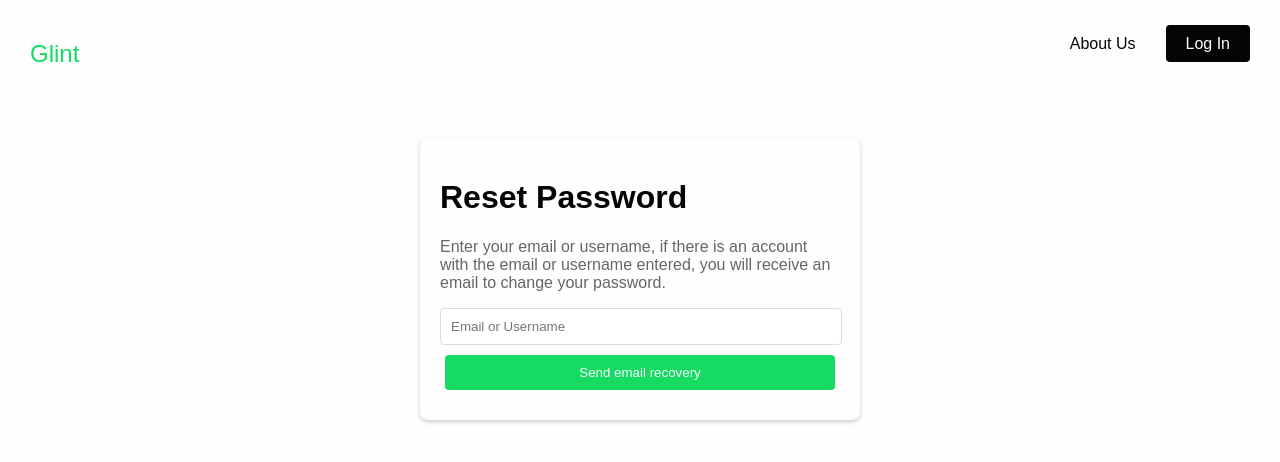
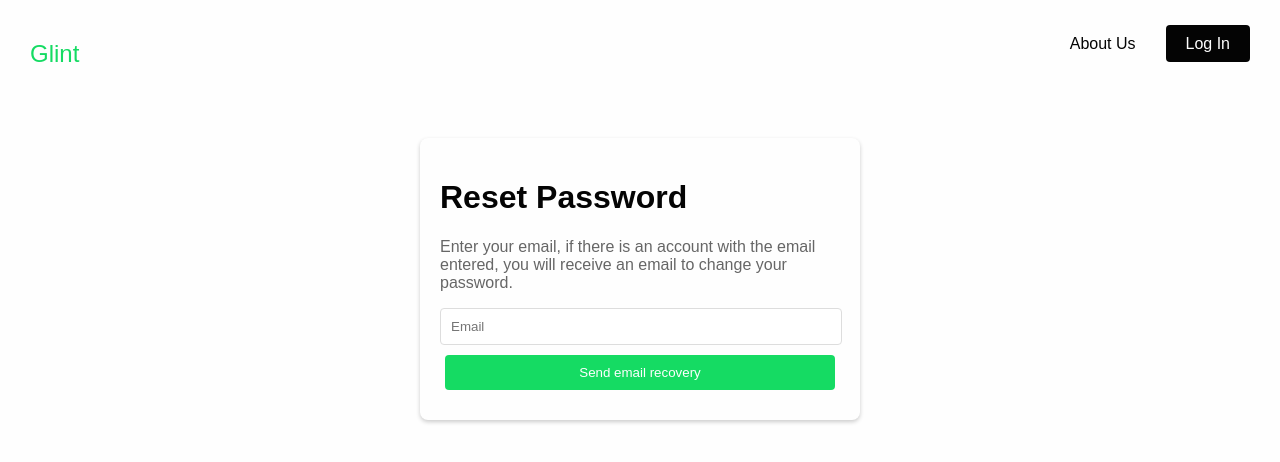
Before and after one commit to vectorsquad/glint-web, a React (Vite) app: page /sendPassword in a window 1280 px wide. Shown: the top 462 px of the page. Built offline with nearby package versions, Linux system fonts and the light colour scheme.

Commit message:
remove extra alert, replace with text

```diff
--- a/src/pages/SendPasswordPage.tsx
+++ b/src/pages/SendPasswordPage.tsx
@@ -1,14 +1,12 @@
-import React, { useState, useContext } from 'react';
+import React, { useState } from 'react';
 import axios from 'axios';
-import { useNavigate, Link, useLocation } from 'react-router-dom';
+import { useNavigate } from 'react-router-dom';
 import '../styles/App.css';
 import Header from '../components/Header';
-import { AuthContext } from '../context/AuthContext';
 
-const sendPasswordPage: React.FC = () => {
+const SendPasswordPage: React.FC = () => {
   const [usernameOrEmail, setUsernameOrEmail] = useState('');
   const [error, setError] = useState('');
-  const [errorMessage, setErrorMessage] = useState('');
   const navigate = useNavigate();
 
   const handleSubmit = async (e: React.FormEvent) => {
@@ -22,8 +20,8 @@ const sendPasswordPage: React.FC = () => {
 
       const response = tryResponse;
 
-      if (response.status >= 200 || response.status < 300) {
-        alert("An email to reset your password was sent.");
+      if (response.status >= 200 && response.status < 300) {
+        // Removed alert and replaced with navigation
         navigate('/login');
       } else {
         setError('Failed to send email');
@@ -41,15 +39,13 @@ const sendPasswordPage: React.FC = () => {
         <h1>Reset Password</h1>
         {error && <p className="error">{error}</p>}
         <form onSubmit={handleSubmit}>
-            <p>Enter your email or username, if there is an account with the email or username entered, you will receive an email to change your password.</p>
+          <p>Enter your email, if there is an account with the email entered, you will receive an email to change your password.</p>
           <div className="input-container">
             <input
               type="text"
-              placeholder="Email or Username"
+              placeholder="Email"
               value={usernameOrEmail}
-              onChange={(e) => {
-                setUsernameOrEmail(e.target.value);
-              }}
+              onChange={(e) => setUsernameOrEmail(e.target.value)}
               required
             />
           </div>
@@ -60,4 +56,4 @@ const sendPasswordPage: React.FC = () => {
   );
 };
 
-export default sendPasswordPage;
+export default SendPasswordPage;
```
